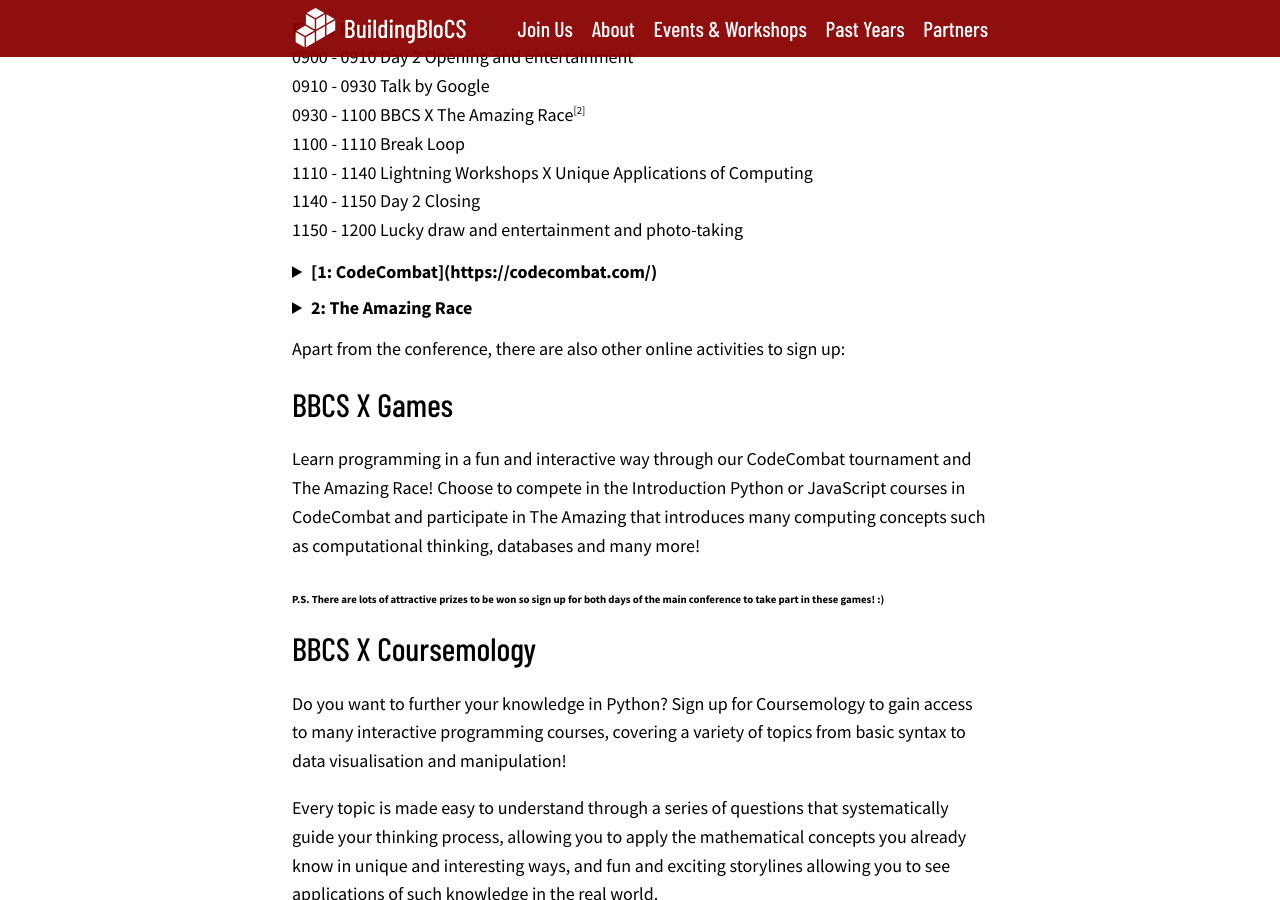
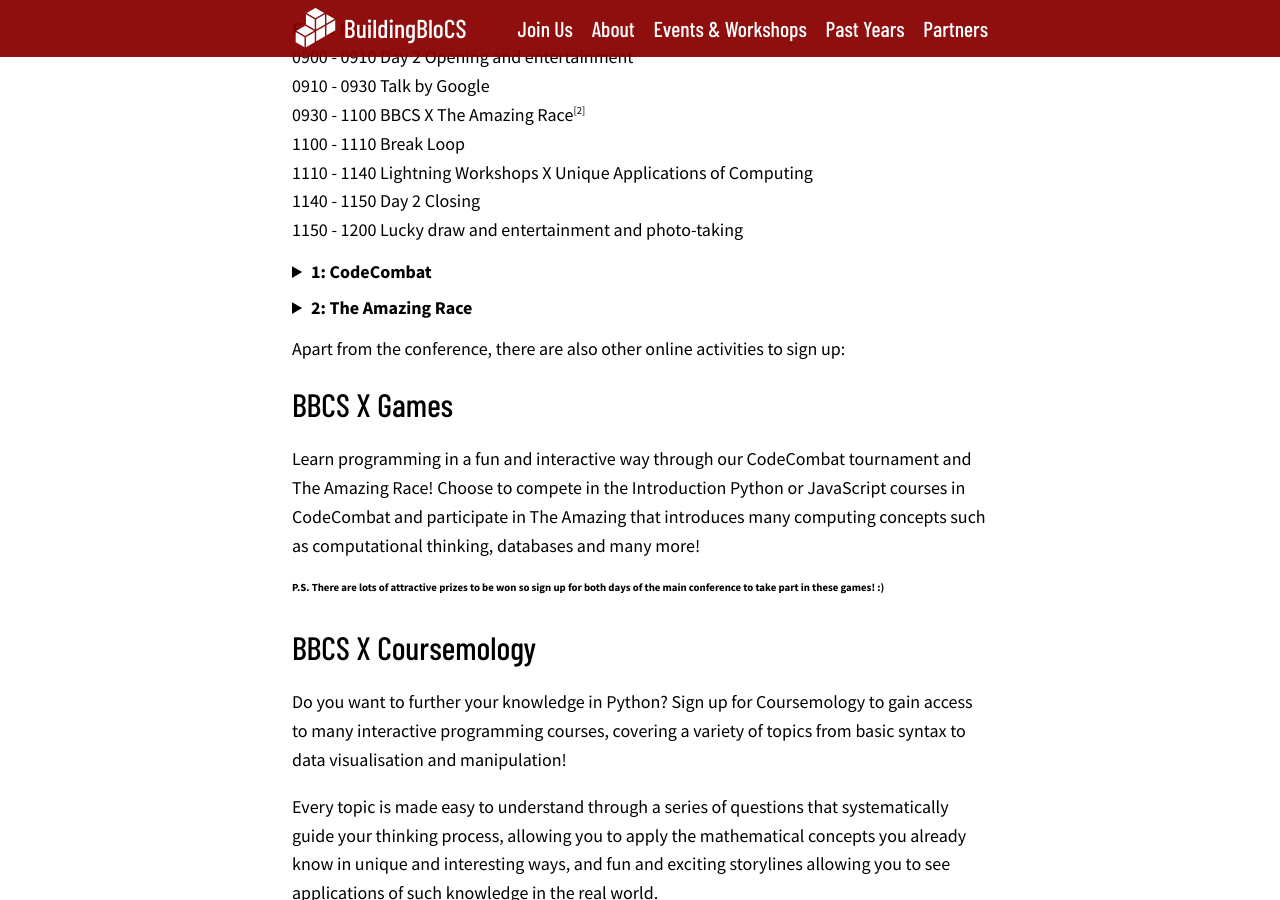
Before and after one commit to buildingblocs/2020, a Jekyll site: the page built from events-and-workshops/index.md, in a window 1280 px wide and 900 px high, scrolled down 922 px. Built offline with Jekyll 4.4.1, drawn with Linux system fonts in a browser that asks for light colours; some web fonts are replaced; our own code applies the rules of GitHub Pages for plain Markdown files; some of the changed lines change nothing that is shown.

Commit message:
Update index.md

```diff
--- a/events-and-workshops/index.md
+++ b/events-and-workshops/index.md
@@ -37,19 +37,15 @@
 
 <div>
 <details>
-  <summary><strong>[1: CodeCombat](https://codecombat.com/)</strong></summary><br>
-> CodeCombat is an online multiplayer game that requires players to utilise code to complete various levels. Unlike typical games which > are rigidly based on superficial input, CodeCombat centers itself on tasking players to directly script and code the behaviours of
-> their characters. No WASD keys, R1 to fire, etc. CodeCombat is of a higher level. Code to conquer. Ctrl W to quit.
+  <summary><strong>1: CodeCombat</strong></summary><br>
+> CodeCombat is an online multiplayer game that requires players to utilise code to complete various levels. Unlike typical games which are rigidly based on superficial input, CodeCombat centers itself on tasking players to directly script and code the behaviours of their characters. No WASD keys, R1 to fire, etc. CodeCombat is of a higher level. Code to conquer. Ctrl W to quit.
 </details>
 
 <br>
 
 <details>
 <summary><strong>2: The Amazing Race</strong></summary><br>
-> Participate in an Amazing Race style online competition with multiple stages and tasks based on computing related topics.
-> Participants will be working in groups to tackle a variety of programming problems, each relating to a H2 Computing topic or BBCS
-> workshop. At the end of each stage, participants will play a little scavenger hunt to look for the hidden password which will
-> eventually unlock the final puzzle. Members will have to work together to overcome these unique programming tasks.
+> Participate in an Amazing Race style online competition with multiple stages and tasks based on computing related topics. Participants will be working in groups to tackle a variety of programming problems, each relating to a H2 Computing topic or BBCS workshop. At the end of each stage, participants will play a little scavenger hunt to look for the hidden password which will eventually unlock the final puzzle. Members will have to work together to overcome these unique programming tasks.
 </details>
 </div>
 
@@ -61,8 +57,8 @@
 
 Learn programming in a fun and interactive way through our CodeCombat tournament and The Amazing Race! Choose to compete in the Introduction Python or JavaScript courses in CodeCombat and participate in The Amazing that introduces many computing concepts such as computational thinking, databases and many more!
 
-<sub>**P.S.
-There are lots of attractive prizes to be won so sign up for both days of the main conference to take part in these games! :)**</sub>
+<sup>**P.S.
+There are lots of attractive prizes to be won so sign up for both days of the main conference to take part in these games! :)**</sup>
 
 
 ## BBCS X Coursemology
@@ -72,7 +68,7 @@
 Every topic is made easy to understand through a series of questions that systematically guide your thinking process, allowing you to apply the mathematical concepts you already know in unique and interesting ways, and fun and exciting storylines allowing you to see applications of such knowledge in the real world.
 
 
-<sub>**P.S. The top 5 scorers of the year get some spicy prizes!**</sub>
+<sup>**P.S. The top 5 scorers of the year get some spicy prizes!**</sup>
 
 ## [More details >>](https://buildingblocs.github.io/2020/pre-event/coursemology/)
 
```
